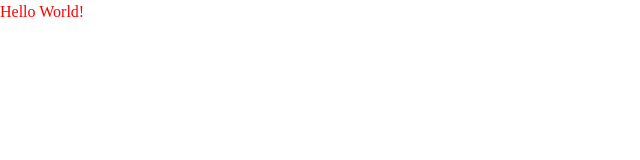
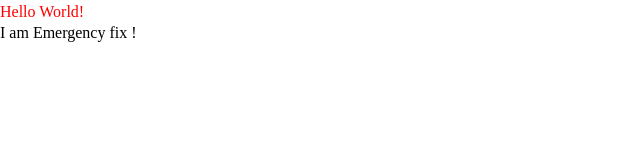
Before and after one commit to Nilesh-Nath/Lab_report_se, a plain HTML site: page index.html in a window 1280 px wide. Shown: the whole page, without its empty margins (0-640 px from the left). Drawn offline with Linux system fonts and the light colour scheme.

Commit message:
fixed something

```diff
--- a/index.html
+++ b/index.html
@@ -7,6 +7,9 @@
     <title>Document</title>
 </head>
 <body>
-    <p class="main">Hello World!</p>
+    <div>
+        <p class="main">Hello World!</p>
+        <p>I am Emergency fix !</p>
+    </div>
 </body>
 </html>
```
